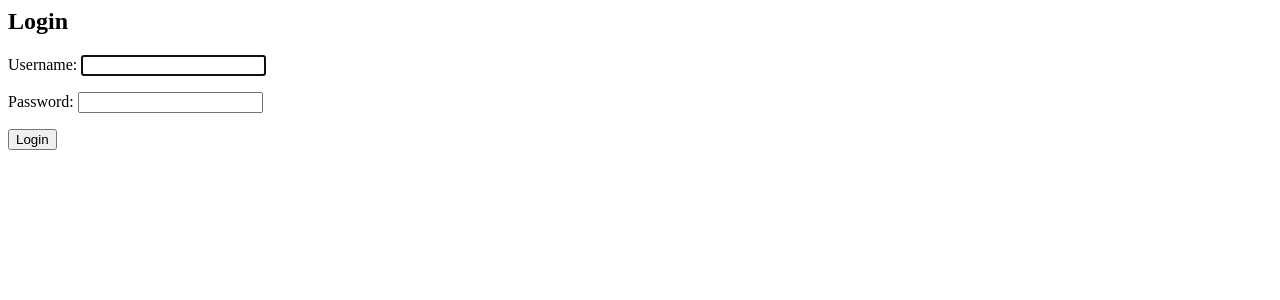
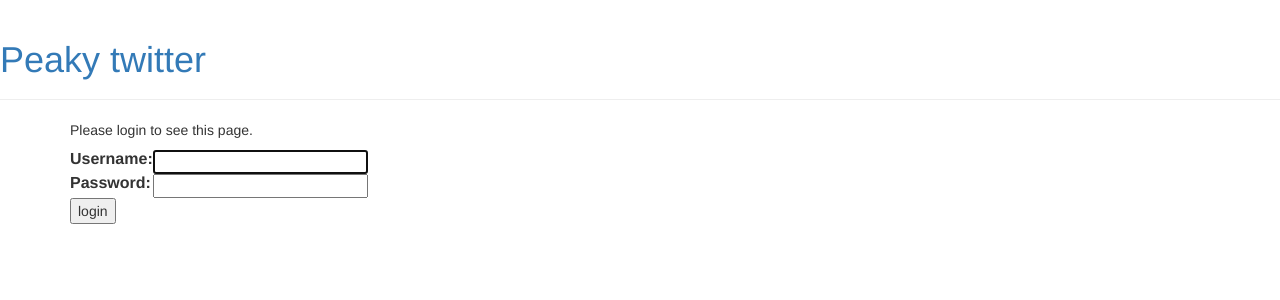
Before and after one commit to niedziol/peaky-twitter, a Django app: page /accounts/login/?next=/tweets/my_tweets in a window 1280 px wide. Shown: the top 300 px of the page. Run offline with Django 3.2, Linux system fonts and the light colour scheme; some libraries are stand-ins or nearby versions.

Commit message:
Reorganizing templates

```diff
--- a/peaky_twitter/peaky_twitter/urls.py
+++ b/peaky_twitter/peaky_twitter/urls.py
@@ -21,7 +21,7 @@ from django.contrib.auth import views as auth_views
 urlpatterns = [
     path('tweets/', include('tweets.urls')),
     path('admin/', admin.site.urls),
-    path('accounts/login/', auth_views.LoginView.as_view()),
+    path('accounts/login/', auth_views.LoginView.as_view(), name='login'),
 ]
 
 if settings.DEBUG:
--- /dev/null
+++ b/peaky_twitter/templates/peaky_twitter/base.html
@@ -0,0 +1,22 @@
+{% load static %}
+<html>
+    <head>
+        <title>Peaky twitter</title>
+        <link rel="stylesheet" href="//maxcdn.bootstrapcdn.com/bootstrap/3.2.0/css/bootstrap.min.css">
+        <link rel="stylesheet" href="//maxcdn.bootstrapcdn.com/bootstrap/3.2.0/css/bootstrap-theme.min.css">
+        <link href='//fonts.googleapis.com/css?family=Lobster&subset=latin,latin-ext' rel='stylesheet' type='text/css'>
+    </head>
+    <body>
+        <div class="page-header">
+            <h1><a href="/">Peaky twitter</a></h1>
+        </div>
+        <div class="content container">
+            <div class="row">
+                <div class="col-md-8">
+                {% block content %}
+                {% endblock %}
+                </div>
+            </div>
+        </div>
+    </body>
+</html>
--- a/peaky_twitter/templates/registration/login.html
+++ b/peaky_twitter/templates/registration/login.html
@@ -1,7 +1,38 @@
-<!-- templates/registration/login.html -->
-<h2>Login</h2>
-<form method="post">
-  {% csrf_token %}
-  {{ form.as_p }}
-  <button type="submit">Login</button>
+{% extends 'peaky_twitter/base.html' %}
+
+{% block content %}
+
+{% if form.errors %}
+<p>Your username and password didn't match. Please try again.</p>
+{% endif %}
+
+{% if next %}
+    {% if user.is_authenticated %}
+    <p>Your account doesn't have access to this page. To proceed,
+    please login with an account that has access.</p>
+    {% else %}
+    <p>Please login to see this page.</p>
+    {% endif %}
+{% endif %}
+
+<form method="post" action="{% url 'login' %}">
+{% csrf_token %}
+<table>
+<tr>
+    <td>{{ form.username.label_tag }}</td>
+    <td>{{ form.username }}</td>
+</tr>
+<tr>
+    <td>{{ form.password.label_tag }}</td>
+    <td>{{ form.password }}</td>
+</tr>
+</table>
+
+<input type="submit" value="login">
+<input type="hidden" name="next" value="{{ next }}">
 </form>
+
+{# Assumes you setup the password_reset view in your URLconf #}
+{# <p><a href="{% url 'password_reset' %}">Lost password?</a></p> #}
+
+{% endblock %}
--- a/peaky_twitter/tweets/views.py
+++ b/peaky_twitter/tweets/views.py
@@ -19,7 +19,7 @@ def user_tweets(request):
 
     context = {'posts': posts}
 
-    return render(request, 'tweets/my_tweets.html', context)
+    return render(request, 'peaky_twitter/post_list.html', context)
 
 
 def detail(request, tweet_id):
```
Also changed, not shown: peaky_twitter/templates/peaky_twitter/post_list.html (added, +13 -0 lines).
